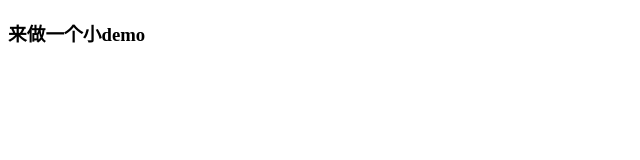
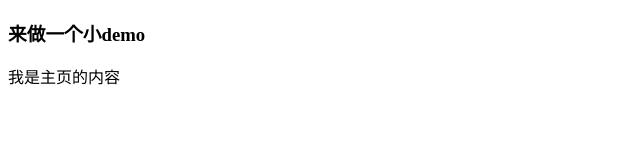
Before and after one commit to Elieen-jiang/demo, a plain HTML site: page index.html in a window 1280 px wide. Shown: the whole page, without its empty margins (0-640 px from the left). Drawn offline with Linux system fonts and the light colour scheme.

Commit message:
重新提交一次文件

```diff
--- a/index.html
+++ b/index.html
@@ -7,5 +7,7 @@
 <body>
 	<h3>来做一个小demo</h3>
 
+	<p>我是主页的内容</p>
+
 </body>
 </html>
```
Also changed, not shown: 1 other file.
